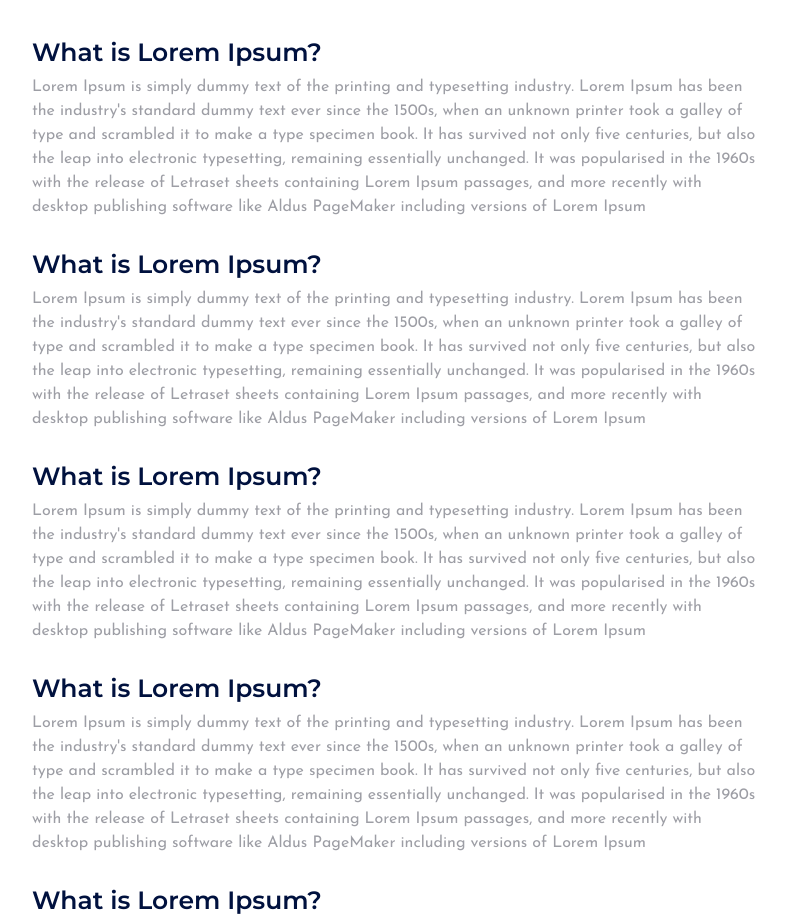
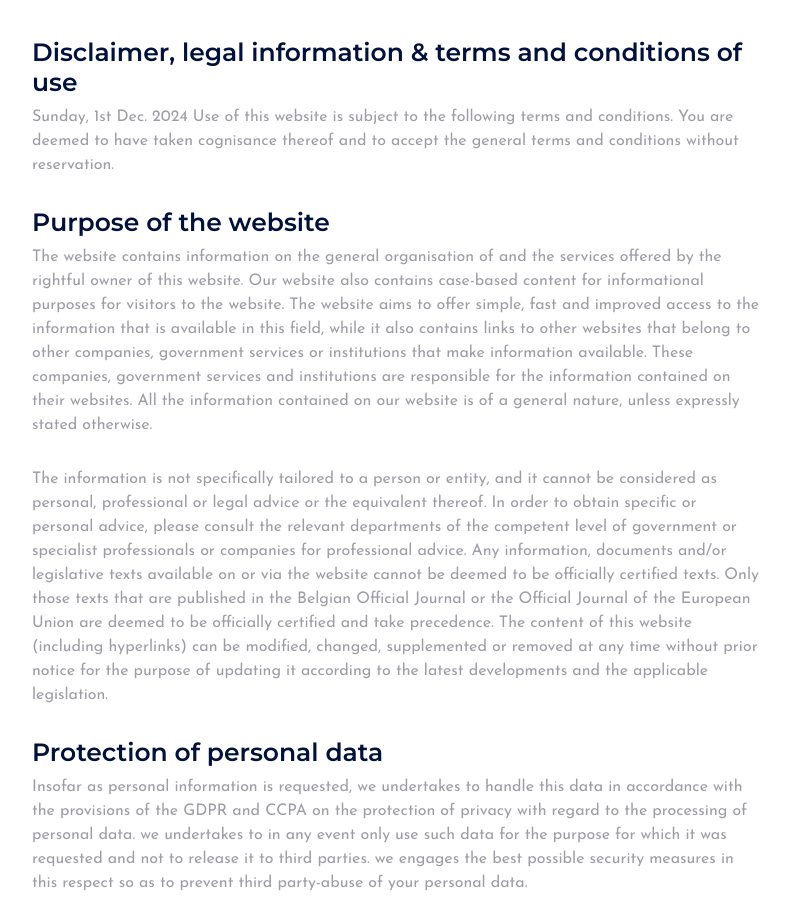
Before and after one commit to hoang-ttr/hoang-ttr.github.io, an Eleventy site: page src/terms-conditions.md in a window 1280 px wide. Shown: the part 301-1221 px from the top of the page, without its empty margins (243-1033 px from the left). Built offline with nearby package versions, Linux system fonts and the light colour scheme; Eleventy itself is replaced by a stand-in of ours; files that its build step writes are made by us from their sources.

Commit message:
update terms & conditions, rename blog to service, reorder nav bar, update base format

```diff
--- a/src/_data/nav.json
+++ b/src/_data/nav.json
@@ -1,6 +1,6 @@
 {
   "navLogo":"/assets/images/logo.png",
-  "navLinks":["home","about","portfolio","service"],
+  "navLinks":["home","about","services","portfolio"],
   "navBtnLink":"contact",
   "navBtnText":"Get in touch"
 }
--- a/src/_includes/base.njk
+++ b/src/_includes/base.njk
@@ -2,7 +2,7 @@
 <html lang="zxx">
   <head>
     <meta charset="utf-8" />
-    <title>HT | Data Consultancy</title>
+    <title>HA Analytics</title>
     <meta name="generator" content="Eleventy">
     <!--Meta For No Index-->
     <meta name="robots" content="noindex, Nofollow, Noimageindex">
--- a/src/terms-conditions.md
+++ b/src/terms-conditions.md
@@ -2,22 +2,17 @@
 layout: layouts/termsConditions.njk
 title: "Terms & Conditions"
 ---
-#### What is Lorem Ipsum?
+#### Disclaimer, legal information & terms and conditions of use
 
-Lorem Ipsum is simply dummy text of the printing and typesetting industry. Lorem Ipsum has been the industry's standard dummy text ever since the 1500s, when an unknown printer took a galley of type and scrambled it to make a type specimen book. It has survived not only five centuries, but also the leap into electronic typesetting, remaining essentially unchanged. It was popularised in the 1960s with the release of Letraset sheets containing Lorem Ipsum passages, and more recently with desktop publishing software like Aldus PageMaker including versions of Lorem Ipsum
+Sunday, 1st Dec. 2024
+Use of this website is subject to the following terms and conditions. You are deemed to have taken cognisance thereof and to accept the general terms and conditions without reservation.
 
-#### What is Lorem Ipsum?
+#### Purpose of the website
 
-Lorem Ipsum is simply dummy text of the printing and typesetting industry. Lorem Ipsum has been the industry's standard dummy text ever since the 1500s, when an unknown printer took a galley of type and scrambled it to make a type specimen book. It has survived not only five centuries, but also the leap into electronic typesetting, remaining essentially unchanged. It was popularised in the 1960s with the release of Letraset sheets containing Lorem Ipsum passages, and more recently with desktop publishing software like Aldus PageMaker including versions of Lorem Ipsum
+The website contains information on the general organisation of and the services offered by the rightful owner of this website. Our website also contains case-based content for informational purposes for visitors to the website. The website aims to offer simple, fast and improved access to the information that is available in this field, while it also contains links to other websites that belong to other companies, government services or institutions that make information available. These companies, government services and institutions are responsible for the information contained on their websites. All the information contained on our website is of a general nature, unless expressly stated otherwise.
 
-#### What is Lorem Ipsum?
+The information is not specifically tailored to a person or entity, and it cannot be considered as personal, professional or legal advice or the equivalent thereof. In order to obtain specific or personal advice, please consult the relevant departments of the competent level of government or specialist professionals or companies for professional advice. Any information, documents and/or legislative texts available on or via the website cannot be deemed to be officially certified texts. Only those texts that are published in the Belgian Official Journal or the Official Journal of the European Union are deemed to be officially certified and take precedence. The content of this website (including hyperlinks) can be modified, changed, supplemented or removed at any time without prior notice for the purpose of updating it according to the latest developments and the applicable legislation.
 
-Lorem Ipsum is simply dummy text of the printing and typesetting industry. Lorem Ipsum has been the industry's standard dummy text ever since the 1500s, when an unknown printer took a galley of type and scrambled it to make a type specimen book. It has survived not only five centuries, but also the leap into electronic typesetting, remaining essentially unchanged. It was popularised in the 1960s with the release of Letraset sheets containing Lorem Ipsum passages, and more recently with desktop publishing software like Aldus PageMaker including versions of Lorem Ipsum
+#### Protection of personal data
 
-#### What is Lorem Ipsum?
-
-Lorem Ipsum is simply dummy text of the printing and typesetting industry. Lorem Ipsum has been the industry's standard dummy text ever since the 1500s, when an unknown printer took a galley of type and scrambled it to make a type specimen book. It has survived not only five centuries, but also the leap into electronic typesetting, remaining essentially unchanged. It was popularised in the 1960s with the release of Letraset sheets containing Lorem Ipsum passages, and more recently with desktop publishing software like Aldus PageMaker including versions of Lorem Ipsum
-
-#### What is Lorem Ipsum?
-
-Lorem Ipsum is simply dummy text of the printing and typesetting industry. Lorem Ipsum has been the industry's standard dummy text ever since the 1500s, when an unknown printer took a galley of type and scrambled it to make a type specimen book. It has survived not only five centuries, but also the leap into electronic typesetting, remaining essentially unchanged. It was popularised in the 1960s with the release of Letraset sheets containing Lorem Ipsum passages, and more recently with desktop publishing software like Aldus PageMaker including versions of Lorem Ipsum
+Insofar as personal information is requested, we undertakes to handle this data in accordance with the provisions of the GDPR and CCPA on the protection of privacy with regard to the processing of personal data. we undertakes to in any event only use such data for the purpose for which it was requested and not to release it to third parties. we engages the best possible security measures in this respect so as to prevent third party-abuse of your personal data.
```
Also changed, not shown: src/services.md (renamed from src/service.md, +1 -1 lines), src/_includes/layouts/services.njk (renamed from src/_includes/layouts/blog.njk).
